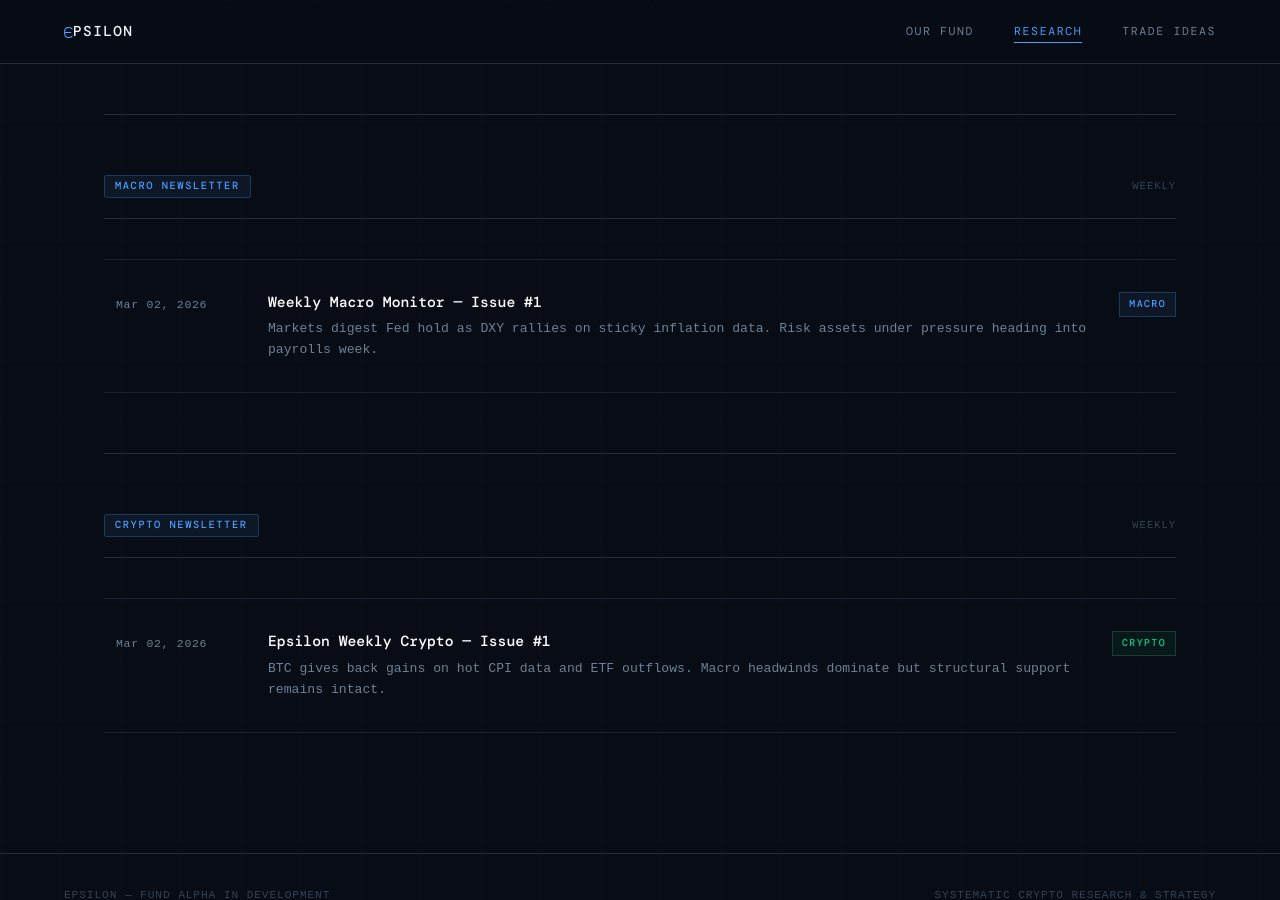
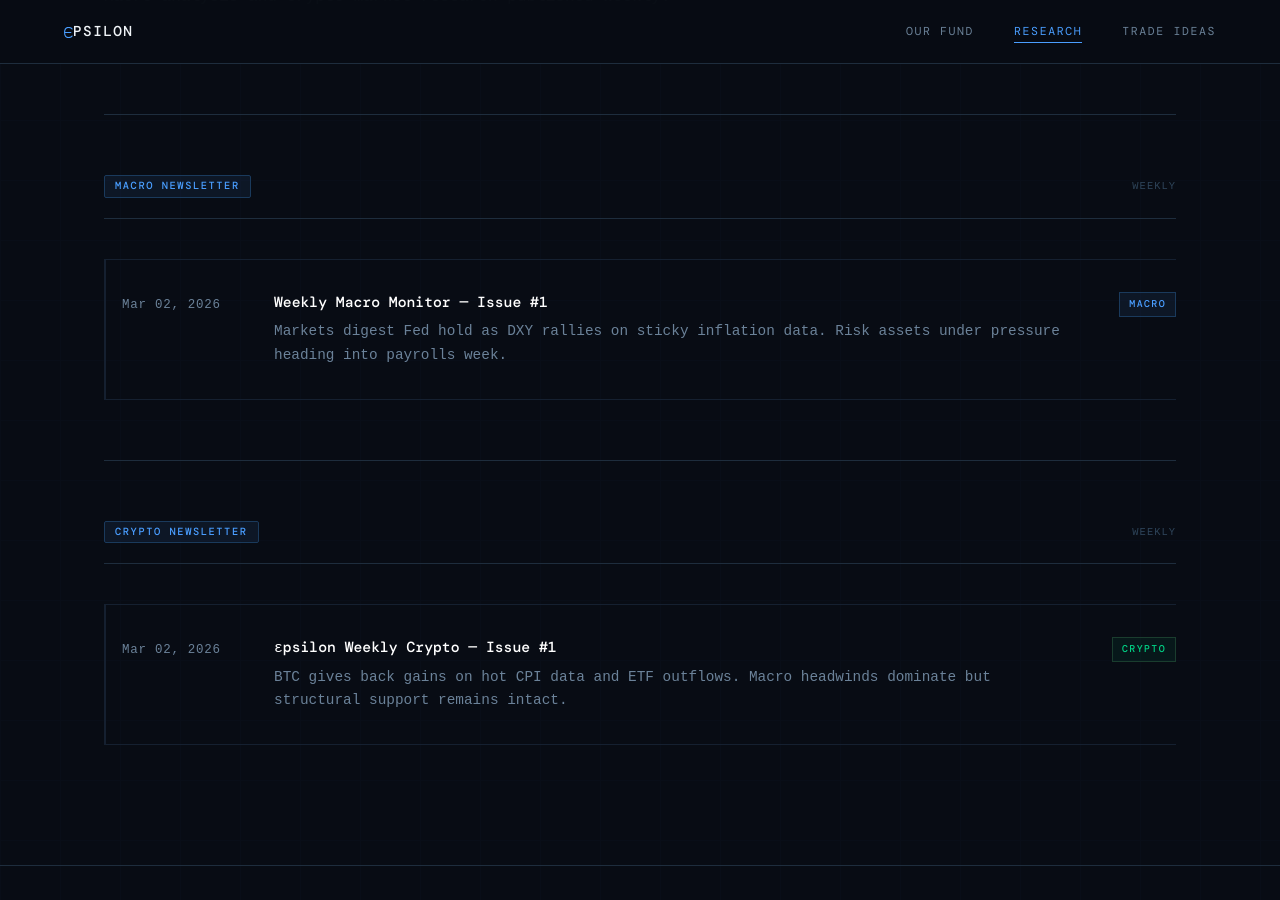
Before and after one commit to Epsilon-Fund/epsilon-fund.github.io, a Jekyll site: the page built from research/index.html, in a window 1280 px wide and 900 px high, scrolled down 236 px. Built offline with Jekyll 4.4.1, drawn with Linux system fonts in a browser that asks for light colours; some web fonts are replaced.

Commit message:
Improve research post items: readability, left-border accent, εpsilon branding
- Increase .post-date and .post-excerpt font sizes
- Add permanent left border on post items with blue accent on hover
- Replace "Epsilon" with "εpsilon" in crypto newsletter title

Co-Authored-By: Claude Opus 4.6 <noreply@anthropic.com>

```diff
--- a/_research/2026-03-02-epsilon-weekly-crypto-issue-1.md
+++ b/_research/2026-03-02-epsilon-weekly-crypto-issue-1.md
@@ -1,6 +1,6 @@
 ---
 layout: post
-title: "Epsilon Weekly Crypto — Issue #1"
+title: "εpsilon Weekly Crypto — Issue #1"
 date: 2026-03-02
 category: crypto
 author: A
--- a/assets/css/main.scss
+++ b/assets/css/main.scss
@@ -501,22 +501,23 @@ strong { color: var(--text-primary); font-weight: 500; }
 
 .post-item {
   border-bottom: 1px solid var(--border-subtle);
+  border-left: 2px solid var(--border-subtle);
   padding: 32px 0;
-  padding-left: 12px;
+  padding-left: 16px;
   display: grid;
   grid-template-columns: 120px 1fr auto;
   gap: 32px;
   align-items: start;
   cursor: pointer;
-  transition: all 0.2s ease;
+  transition: all 0.2s ease, border-color 0.2s ease;
 }
 
 .post-item:first-child { border-top: 1px solid var(--border-subtle); }
-.post-item:hover { background: var(--bg-tertiary); }
+.post-item:hover { background: var(--bg-tertiary); border-left-color: var(--accent); }
 .post-item:hover .post-title { color: var(--accent); }
 
 .post-date {
-  font-size: 0.72rem;
+  font-size: 0.78rem;
   color: var(--text-secondary);
   letter-spacing: 0.06em;
   padding-top: 3px;
@@ -531,9 +532,9 @@ strong { color: var(--text-primary); font-weight: 500; }
 }
 
 .post-excerpt {
-  font-size: 0.82rem;
+  font-size: 0.9rem;
   color: var(--text-secondary);
-  margin-top: 6px;
+  margin-top: 8px;
   line-height: 1.6;
 }
 
```
